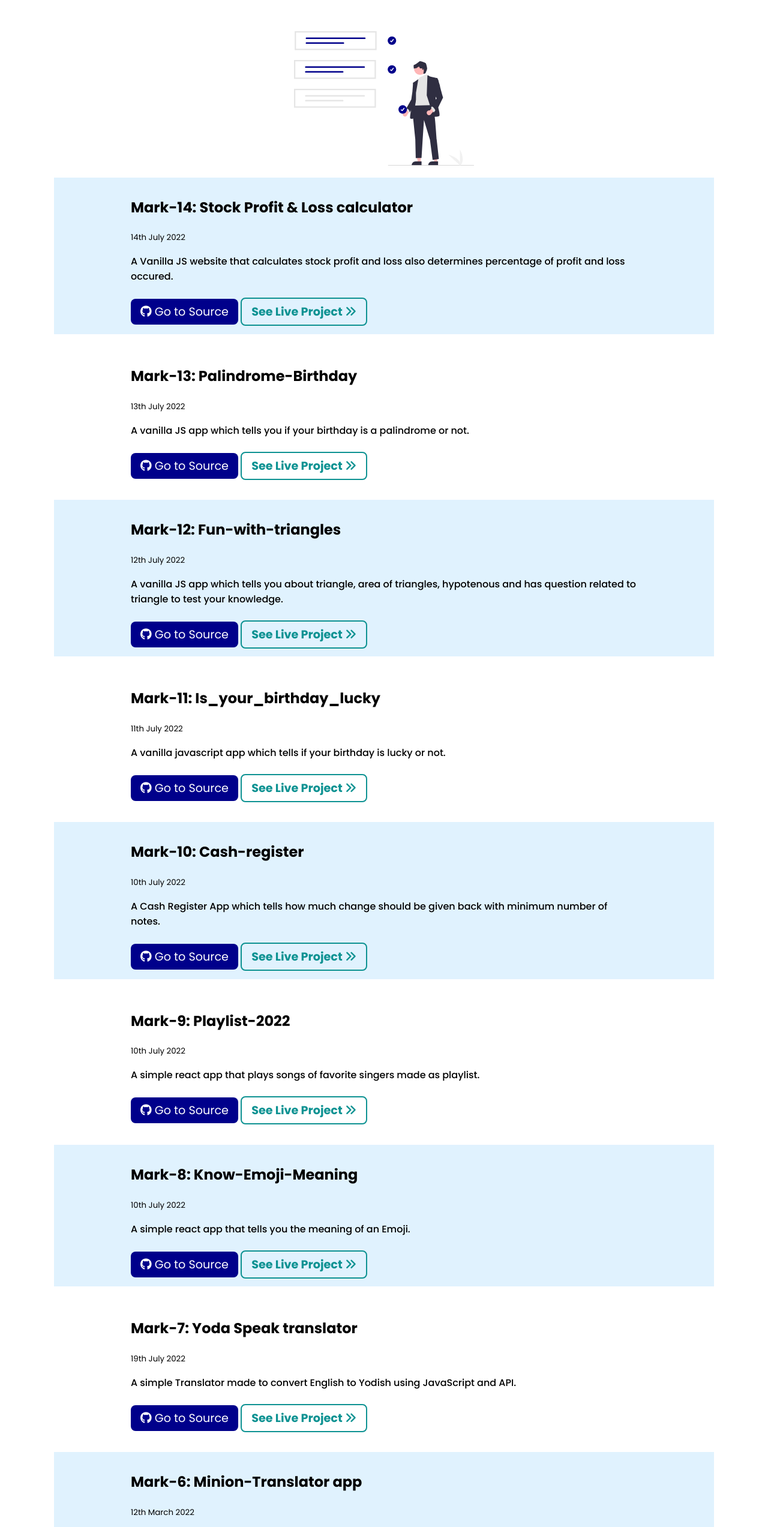
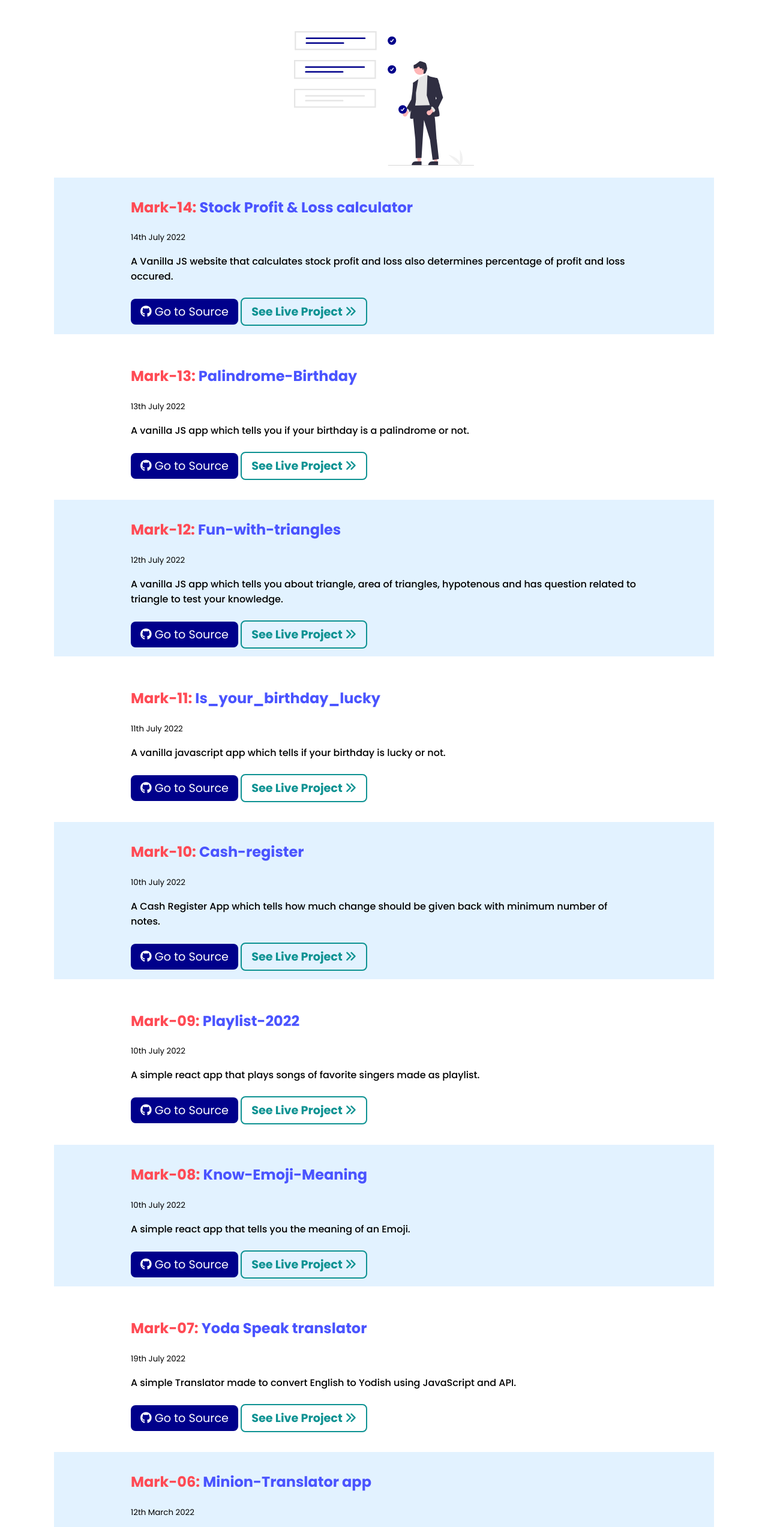
Before and after one commit to karthikgoud/Mark-3-4-5-portfolio, a plain HTML site: page projects.html in a window 1280 px wide. Shown: the part 240-2785 px from the top of the page at 60% size. Drawn offline with Linux system fonts and the light colour scheme.

Commit message:
style: mark heading color made span

```diff
--- a/projects.html
+++ b/projects.html
@@ -42,7 +42,7 @@
         <img class="hero-img" src="./image/project_completed.svg" alt="project-image">
 
         <section class="section list-offwhite ">
-            <h1>Mark-14:
+            <h1><span class="mark-count">Mark-14:</span>
                 Stock Profit & Loss calculator
             </h1>
             <small>14th July 2022</small>
@@ -58,7 +58,7 @@
         </section>
 
         <section class="section">
-            <h1>Mark-13:
+            <h1><span class="mark-count">Mark-13:</span>
                 Palindrome-Birthday</h1>
             <small>13th July 2022</small>
             <p>A vanilla JS app which tells you if your birthday is a palindrome or not.
@@ -73,7 +73,7 @@
         </section>
 
         <section class="section list-offwhite">
-            <h1>Mark-12:
+            <h1><span class="mark-count">Mark-12:</span>
                 Fun-with-triangles</h1>
             <small>12th July 2022</small>
             <p>A vanilla JS app which tells you about triangle, area of triangles, hypotenous and has question related
@@ -89,7 +89,7 @@
         </section>
 
         <section class="section">
-            <h1>Mark-11:
+            <h1><span class="mark-count">Mark-11:</span>
                 Is_your_birthday_lucky</h1>
             <small>11th July 2022</small>
             <p>A vanilla javascript app which tells if your birthday is lucky or not.
@@ -103,7 +103,7 @@
         </section>
 
         <section class="section list-offwhite">
-            <h1>Mark-10: Cash-register</h1>
+            <h1><span class="mark-count">Mark-10:</span> Cash-register</h1>
             <small>10th July 2022</small>
             <p>A Cash Register App which tells how much change should be given back with minimum number of notes.
             </p>
@@ -116,7 +116,7 @@
         </section>
 
         <section class="section">
-            <h1>Mark-9: Playlist-2022</h1>
+            <h1><span class="mark-count">Mark-09:</span> Playlist-2022</h1>
             <small>10th July 2022</small>
             <p>A simple react app that plays songs of favorite singers made as playlist.</p>
             <a class="link link-primary" href="https://github.com/karthikgoud/Playlist-2022" target="_blank"> <i
@@ -128,7 +128,7 @@
         </section>
 
         <section class="section list-offwhite">
-            <h1>Mark-8: Know-Emoji-Meaning</h1>
+            <h1><span class="mark-count">Mark-08:</span> Know-Emoji-Meaning</h1>
             <small>10th July 2022</small>
             <p>A simple react app that tells you the meaning of an Emoji.</p>
             <a class="link link-primary" href="https://github.com/karthikgoud/Know-emoji-meaning" target="_blank"> <i
@@ -140,7 +140,7 @@
         </section>
 
         <section class="section">
-            <h1>Mark-7: Yoda Speak translator</h1>
+            <h1><span class="mark-count">Mark-07:</span> Yoda Speak translator</h1>
             <small>19th July 2022</small>
             <p>A simple Translator made to convert English to Yodish using JavaScript and API.
             </p>
@@ -154,7 +154,7 @@
         </section>
 
         <section class="section list-offwhite">
-            <h1>Mark-6: Minion-Translator app</h1>
+            <h1><span class="mark-count">Mark-06:</span> Minion-Translator app</h1>
             <small>12th March 2022</small>
             <p>Convert from English to Minion speak. This language is spoken by the minions in Despicable Me..</p>
             <a class="link link-primary" href="https://github.com/karthikgoud/markSix-Minion-app" target="_blank"> <i
@@ -167,7 +167,7 @@
 
 
         <section class="section  ">
-            <h1>Mark-5: Portfolio Blog</h1>
+            <h1><span class="mark-count">Mark-05:</span> Portfolio Blog</h1>
             <small>31th January 2022</small>
             <p>This page contains introduction to blogs written by me. Explore full blog by clicking on read more button
                 . </p>
@@ -181,7 +181,7 @@
 
         <section class="section list-offwhite  ">
 
-            <h1>Mark-4: Portfolio Projects</h1>
+            <h1><span class="mark-count">Mark-04:</span> Portfolio Projects</h1>
             <small>31th January 2022</small>
             <p>This page contains projects done in level zero. All projects are having links to source code and live
                 pages hoisted in netlify.</p>
@@ -195,7 +195,7 @@
 
         <section class="section  ">
 
-            <h1>Mark-3: Portfolio Home</h1>
+            <h1><span class="mark-count">Mark-03:</span> Portfolio Home</h1>
             <small>31th January 2022</small>
             <p>This is home page of portfolio which is hoisted in netlify.Contains outline of portfolio and intro about
                 me.</p>
@@ -207,7 +207,7 @@
         </section>
 
         <section class="section list-offwhite ">
-            <h1>Mark-2: Automovtive Quiz - CLI app</h1>
+            <h1><span class="mark-count">Mark-02:</span> Automovtive Quiz - CLI app</h1>
             <small>26th January 2022</small>
             <p>This is a CLI quiz app, Test yout knowledge about cars here. Go and explore it.</p>
             <a class="link link-primary" href="https://github.com/karthikgoud/Automotive-quiz" target="_blank"> <i
@@ -219,7 +219,7 @@
                         class="fa-solid fa-angles-right"></i></span></a>
         </section>
         <section class="section  ">
-            <h1>Mark-1: Do you KNOW ME - CLI app</h1>
+            <h1><span class="mark-count">Mark-01:</span> Do you KNOW ME - CLI app</h1>
             <small>25th January 2022</small>
             <p>This is a CLI app, runs on node.js. It consists quiz about your friend "karthik". Answer them and know
                 more about your friend.</p>
--- a/styles-for-component.css
+++ b/styles-for-component.css
@@ -3,9 +3,12 @@
 :root {
     --primary-color: #00008b;
     --secondary-color: rgb(13, 146, 146);
-    --offwhite-color: #e0f2fe;
+    /* --offwhite-color: #e0f2fe; */
+    --offwhite-color: #e2f2ff;
     --color-color: #FBEAEB;
     --link-color:rgb(237, 255, 43);
+    --mark-count:	#ff4a54;
+    --mark-heading-color:#4a54ff;
 }
 
 body {
@@ -118,9 +121,6 @@ hr {
 }
 
 .nav-pills .link:hover{
-    /* border-radius: 0.6rem; */
-    /* background-color: rgba(41, 162, 255, 0.5); */
-    text-decoration: underline;
     color: var(--link-color)
 }
 
@@ -168,6 +168,7 @@ hr {
 
 .section h1 {
     padding: 2rem 0 0 0;
+    color: var(--mark-heading-color);
 }
 
 .list-offwhite{
@@ -203,11 +204,17 @@ hr {
 
 }
 
+
+
 /* blog section */
 
 .blog-section{
     margin: 0 auto;
     width: 700px;
+}
+
+.mark-count{
+    color: var(--mark-count);
 }
 
 .code{
```
Also changed, not shown: blog.html (+2 -2 lines).
